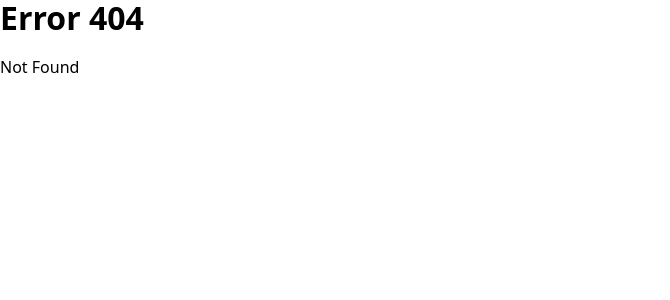
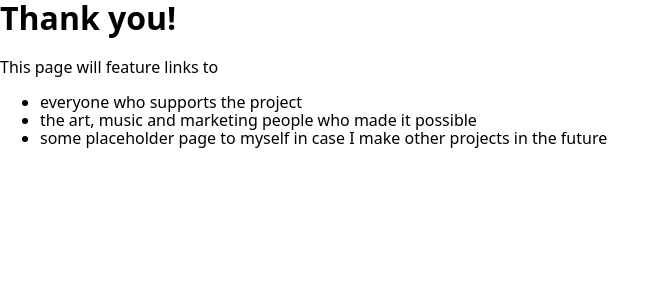
Before and after one commit to zukinii/knowledge-base, a SvelteKit app: page /thank-you in a window 1280 px wide. Before the commit this address had no page. Shown: the top 300 px of the page, without its empty margins (0-670 px from the left). Built offline with nearby package versions, Linux system fonts and the light colour scheme.

Commit message:
notes on a thank-you page
subject to change

```diff
--- /dev/null
+++ b/src/routes/thank-you/+page.svelte
@@ -0,0 +1,9 @@
+<h1>Thank you!</h1>
+
+<p>This page will feature links to</p>
+
+<ul>
+	<li>everyone who supports the project</li>
+	<li>the art, music and marketing people who made it possible</li>
+	<li>some placeholder page to myself in case I make other projects in the future</li>
+</ul>
```
